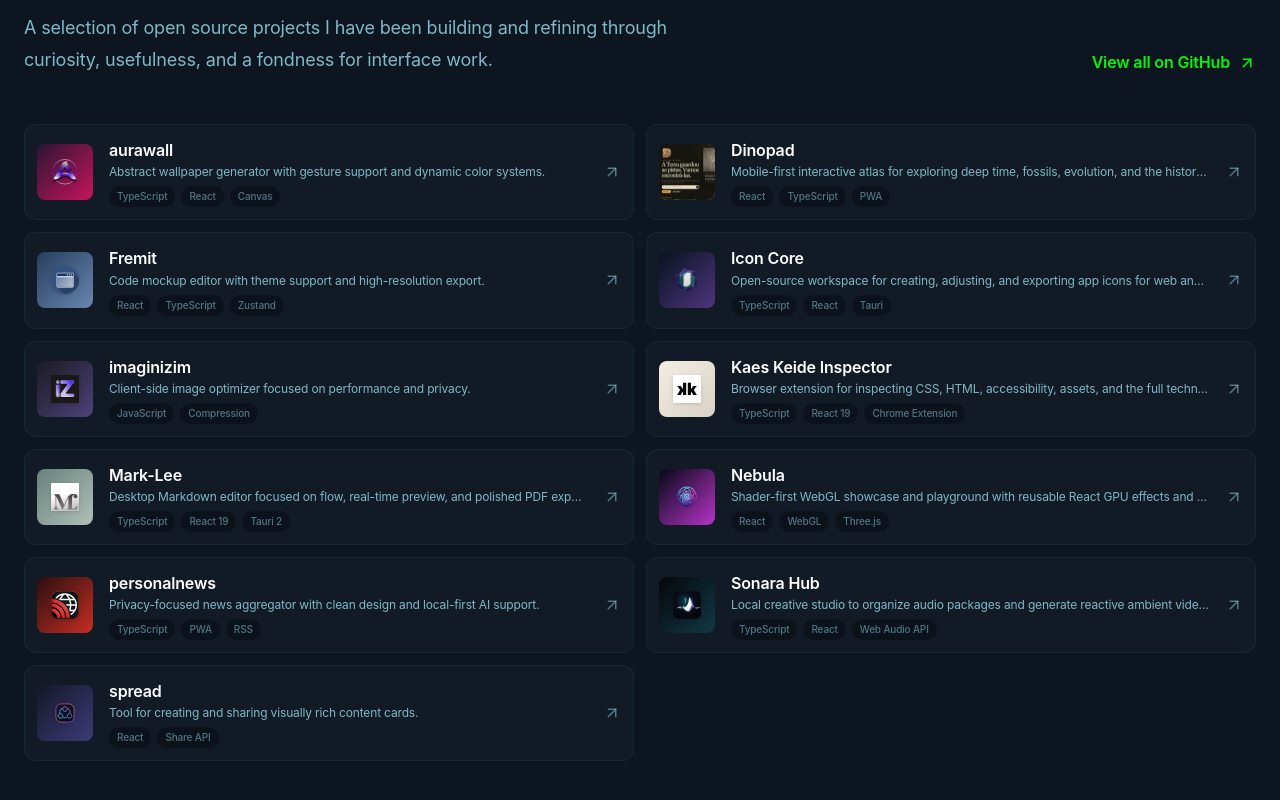
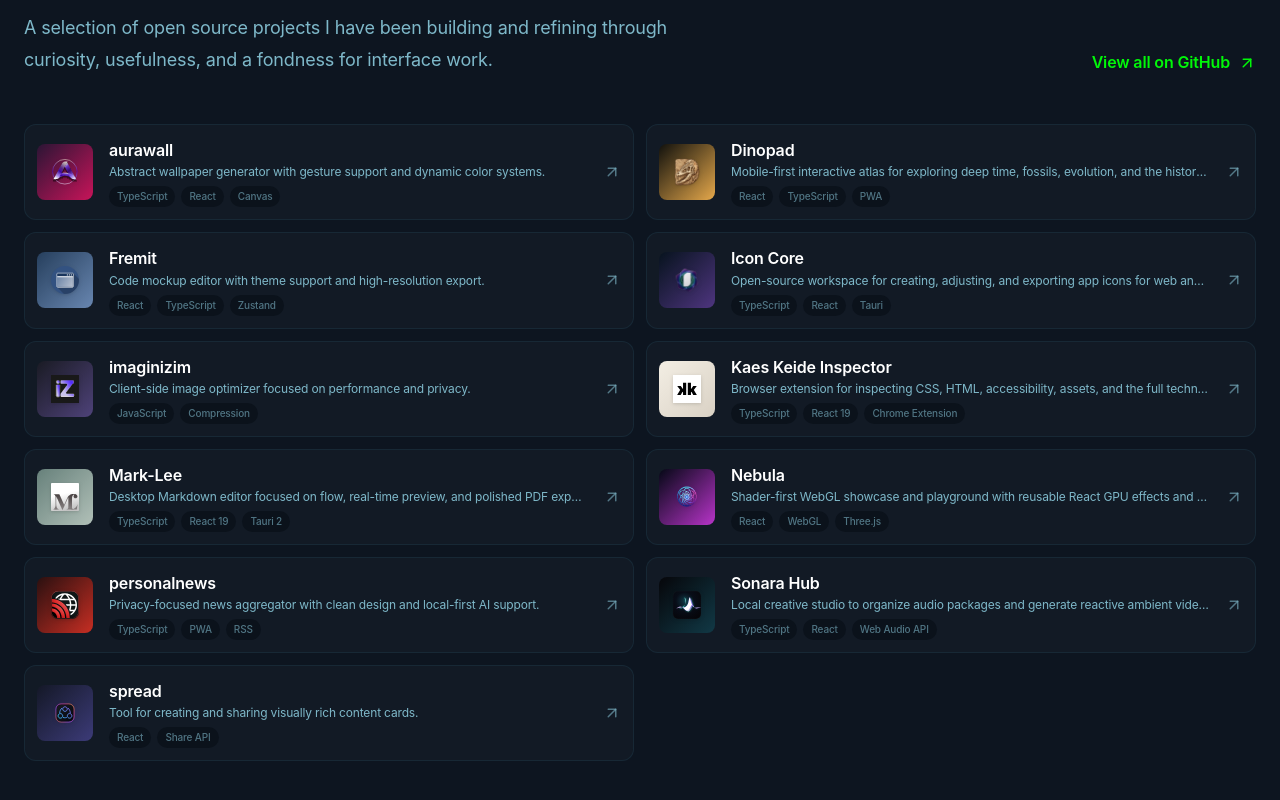
Before and after one commit to mafhper/mafhper.github.io, a React (Vite) app: page / in a window 1280 px wide. Shown: the part 997-1797 px from the top of the page. Built offline with nearby package versions, Linux system fonts and the light colour scheme; no server answers.

Commit message:
fix: use the original Dinopad logo (#48)
Replace the screenshot preview with the original transparent Dinopad PNG across the portfolio surfaces.

```diff
--- a/src/components/ProjectCardStatic.tsx
+++ b/src/components/ProjectCardStatic.tsx
@@ -20,17 +20,8 @@ export const ProjectCardStatic: React.FC<ProjectCardProps> = ({ currentProject }
         }}
       />
 
-      {currentProject.previewUrl && !currentProject.logoUrl && (
-        <img
-          src={currentProject.previewUrl}
-          alt=""
-          className="absolute inset-0 h-full w-full object-cover"
-        />
-      )}
-
       <div className="absolute inset-0 opacity-20 bg-[url('/noise.svg')] bg-repeat mix-blend-overlay"></div>
 
-      {(currentProject.logoUrl || !currentProject.previewUrl) && (
       <div className="absolute inset-0 flex items-center justify-center px-16 pt-10 pb-16 sm:px-20">
         {currentProject.logoUrl ? (
           <div
@@ -53,7 +44,6 @@ export const ProjectCardStatic: React.FC<ProjectCardProps> = ({ currentProject }
           </div>
         )}
       </div>
-      )}
 
       <div className="absolute -bottom-16 -right-16 text-black/10 font-black text-[14rem] leading-none select-none tracking-tighter -z-10">
         {currentProject.name.substring(0, 2).toUpperCase()}
--- a/src/components/ProjectsGrid.tsx
+++ b/src/components/ProjectsGrid.tsx
@@ -52,13 +52,6 @@ export const ProjectsGrid: React.FC = () => {
                     alt=""
                     className="h-7 w-auto max-w-[2.25rem] object-contain drop-shadow transition-transform duration-300 group-hover:scale-110"
                   />
-                ) : project.previewUrl ? (
-                  <img
-                    src={project.previewUrl}
-                    alt=""
-                    loading="lazy"
-                    className="absolute inset-0 h-full w-full object-cover"
-                  />
                 ) : (
                   <span className="text-sm font-bold text-white/40">
                     {project.name.substring(0, 2).toUpperCase()}
--- a/src/data/projects.ts
+++ b/src/data/projects.ts
@@ -35,9 +35,9 @@ export const projects: Project[] = [
     color: '#E5A84B',
     tech: ['React', 'TypeScript', 'PWA'],
     stars: 0,
+    logoUrl: '/projects/dinopad/logo.png',
     surfaceFrom: '#11110D',
     surfaceTo: '#E5A84B',
-    previewUrl: '/projects/dinopad/preview.webp',
     demoUrl: 'https://mafhper.github.io/dinopad/'
   },
   {
```
Also changed, not shown: public/projects/dinopad/logo.png (added), public/projects/dinopad/preview.webp (deleted). Lines whose indentation alone changed are shown as unchanged.
